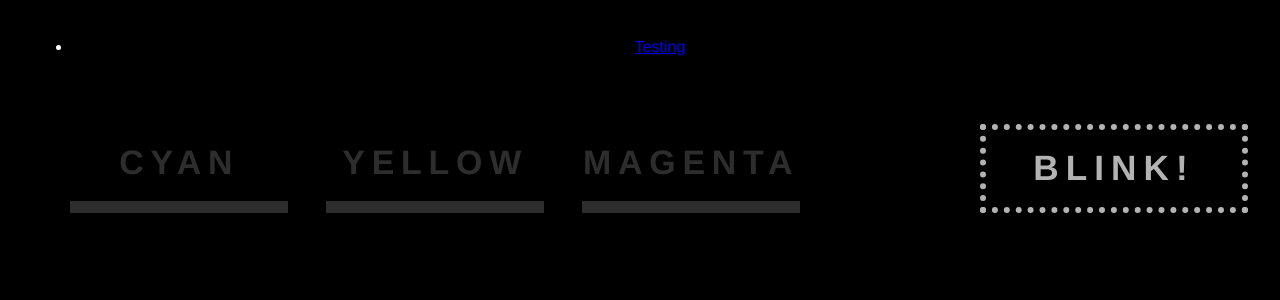
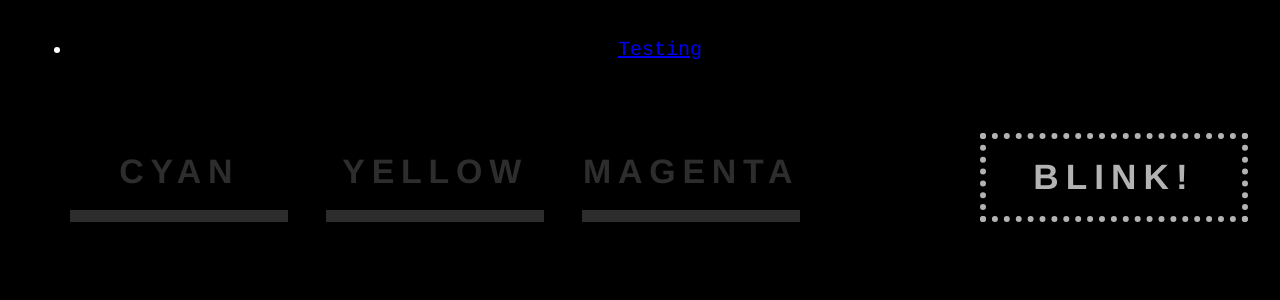
Before and after one commit to ahshra/ahshra.github.io, a Jekyll site: the page built from Javascript_Blink_Project/index.html, in a window 1280 px wide. Shown: the top 300 px of the page. Built offline with Jekyll 4.4.1, drawn with Linux system fonts in a browser that asks for light colours; nearby versions of some CDN libraries.

Commit message:
Update styles.css

```diff
--- a/Javascript_Blink_Project/css/styles.css
+++ b/Javascript_Blink_Project/css/styles.css
@@ -10,10 +10,10 @@ body {
 }
 
 .nav-list {
-  text-decoration: none;
-  color:white;
+  font-family: Courier;
+	color: white;
+	font-size:20px;
 }
-
 
 }
 
```
